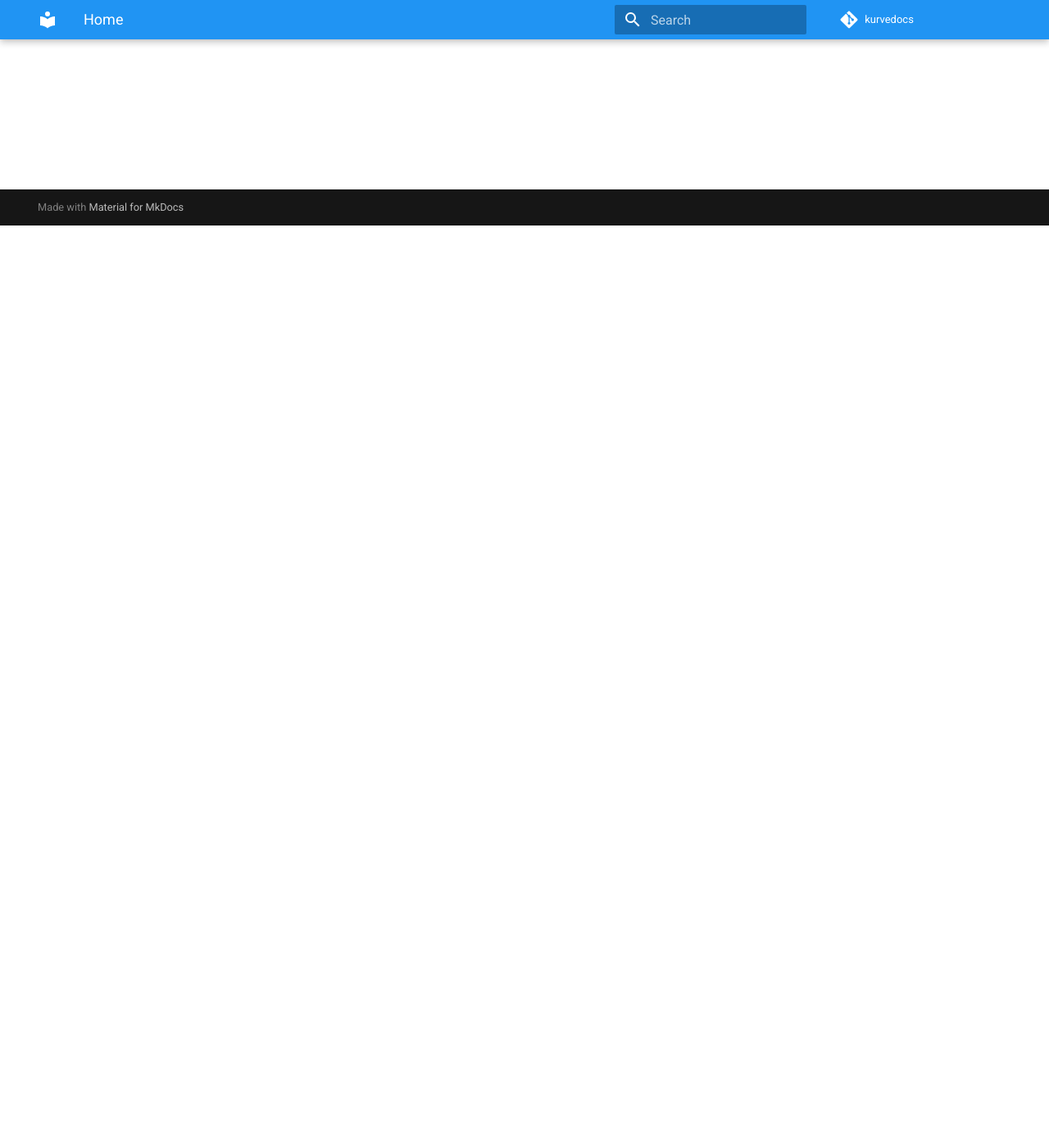
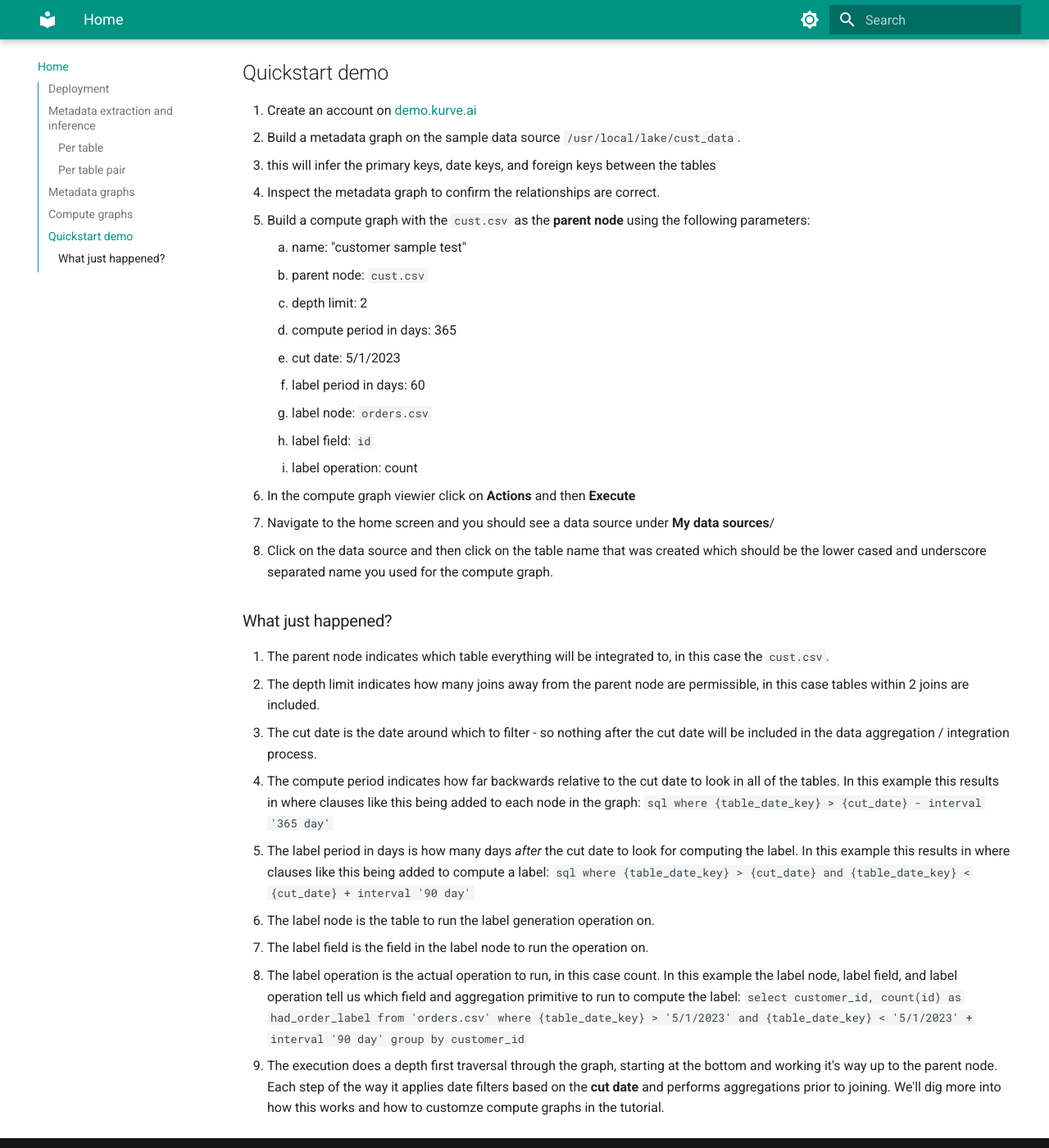
Before and after one commit to wesmadrigal/GraphReduce, an MkDocs documentation site: the page built from docs/index.md, in a window 1280 px wide and 1400 px high, scrolled down 1125 px. Shown: the whole window at 82% size. Built offline with MkDocs 1.6.1 and Material for MkDocs 9.7.7, drawn with Linux system fonts in a browser that asks for light colours; comment, search, counter and statistics services are not loaded; some of the changed text lies outside the part shown.

Commit message:
adding updates

````diff
--- a/docs/index.md
+++ b/docs/index.md
@@ -1,17 +1,84 @@
-# Welcome to MkDocs
+# Welcome to Kurve
 
-For full documentation visit [mkdocs.org](https://www.mkdocs.org).
+Self-serve demo available at [https://demo.kurve.ai](https://demo.kurve.ai)
 
-## Commands
+## Deployment
+Kurve is deployed <b>into your environment behind your VPC</b> so no data ever leaves
+your network.
 
-* `mkdocs new [dir-name]` - Create a new project.
-* `mkdocs serve` - Start the live-reloading docs server.
-* `mkdocs build` - Build the documentation site.
-* `mkdocs -h` - Print help message and exit.
+## Metadata extraction and inference
+Kurve providers a number of algorithms that point at data catalogs
+and infers the relational structure.
+The metadata Kurve automatically extracts are the following:
 
-## Project layout
+### Per table
+1. primary key
+2. date key
+3. row count
 
-    mkdocs.yml    # The configuration file.
-    docs/
-        index.md  # The documentation homepage.
-        ...       # Other markdown pages, images and other files.
+### Per table pair
+1. join keys (if any)
+2. cardinality
+
+
+## Metadata graphs
+Kurve metadata graphs use graph data structures, powered by [networkx](https://networkx.org) under the hood,
+to represent tables as nodes and relationships between tables as edges.  This allows us to benefit from
+the whole field of graph theory and take advantage of the rich ecosystem around it.
+
+
+## Compute graphs
+Metadata graphs are combined with compute graphs to run multi-table data integration.  Since the metadata
+are repesented in a graph it allows us to perform depth first graph traversal based on cardinality to
+integrate and aggregate data in a bottom up way (start at the high row count fact tables and aggregate upward).
+
+
+## Quickstart demo
+1. Create an account on [demo.kurve.ai](https://demo.kurve.ai)
+2. Build a metadata graph on the sample data source `/usr/local/lake/cust_data`.
+- this will infer the primary keys, date keys, and foreign keys between the tables
+2. Inspect the metadata graph to confirm the relationships are correct.
+3. Build a compute graph with the `cust.csv` as the <b>parent node</b> using the following parameters:
+    1. name: "customer sample test"
+    2. parent node: `cust.csv`
+    3. depth limit: 2
+    4. compute period in days: 365
+    5. cut date: 5/1/2023
+    6. label period in days: 60
+    7. label node: `orders.csv`
+    8. label field: `id`
+    9. label operation: count
+4. In the compute graph viewier click on <b>Actions</b> and then <b>Execute</b>
+5. Navigate to the home screen and you should see a data source under <b>My data sources</b>/
+6. Click on the data source and then click on the table name that was created which should
+   be the lower cased and underscore separated name you used for the compute graph.
+
+### What just happened?
+1. The parent node indicates which table everything will be integrated to, in this case the `cust.csv`.
+2. The depth limit indicates how many joins away from the parent node are permissible, in this case tables within 2 joins are included.
+3. The cut date is the date around which to filter - so nothing after the cut date will be included in
+  the data aggregation / integration process.
+4. The compute period indicates how far backwards relative to the cut date to look in all of the tables. In this example this results in where clauses like this being added to each node in the graph:
+    ```sql
+    where {table_date_key} > {cut_date} - interval '365 day'
+    ```
+5. The label period in days is how many days <i>after</i> the cut date to look for computing the label.
+  In this example this results in where clauses like this being added to compute a label:
+    ```sql
+    where {table_date_key} > {cut_date}
+    and {table_date_key} < {cut_date} + interval '90 day'
+    ```
+6. The label node is the table to run the label generation operation on.
+7. The label field is the field in the label node to run the operation on.
+8. The label operation is the actual operation to run, in this case count.
+In this example the label node, label field, and label operation tell us
+which field and aggregation primitive to run to compute the label:
+    ```
+    select customer_id,
+    count(id) as had_order_label
+    from 'orders.csv'
+    where {table_date_key} > '5/1/2023'
+    and {table_date_key} < '5/1/2023' + interval '90 day'
+    group by customer_id
+    ```
+9. The execution does a depth first traversal through the graph, starting at the bottom and working it's way up to the parent node.  Each step of the way it applies date filters based on the <b>cut date</b> and performs aggregations prior to joining.  We'll dig more into how this works and how to customze compute graphs in the tutorial.
--- a/mkdocs.yml
+++ b/mkdocs.yml
@@ -1,6 +1,6 @@
-site_name: Kurve documentation
-repo_url: https://github.com/kurveai/kurvedocs
-repo_name: kurvedocs
+site_name: Kurve docs
+#repo_url: https://github.com/kurveai/kurvedocs
+#repo_name: kurvedocs
 edit_uri: edit/main/docs
 
 theme:
@@ -12,13 +12,23 @@ theme:
     - toc.integrate
   palette:
     - scheme: default
-      primary: blue
+      primary: teal
       accent: indigo
+      toggle:
+        icon: material/brightness-7
+        name: switch to dark mode
+
+    - scheme: slate
+      primary: teal
+      accent: indigo
+      toggle:
+        icon: material/brightness-4
+        name: switch to light mode
 
 nav:
   - Home: index.md
-  - Getting Started: getting-started.md
-  - API reference: api.md
+  - Concepts: concepts.md
+  - Examples: examples.md
 
 plugins:
   - search
````
Also changed, not shown: 1 other file.
